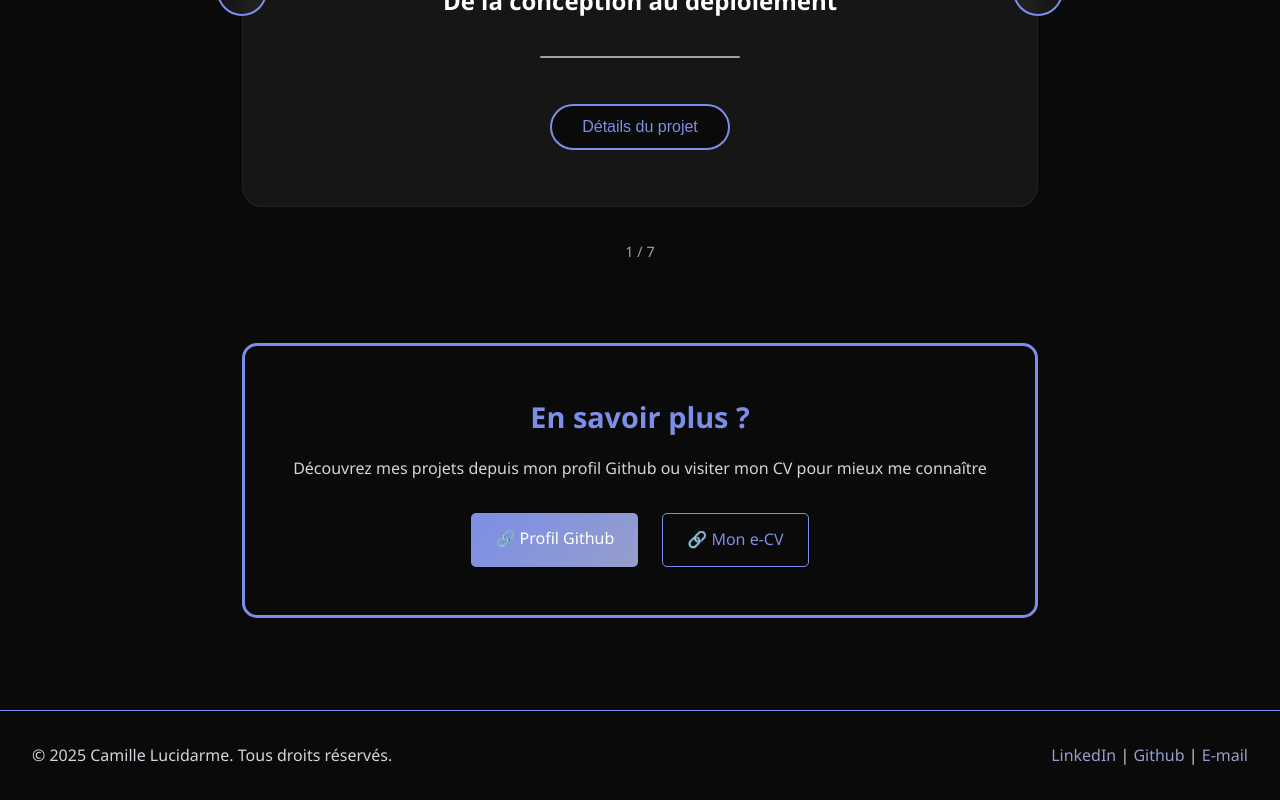
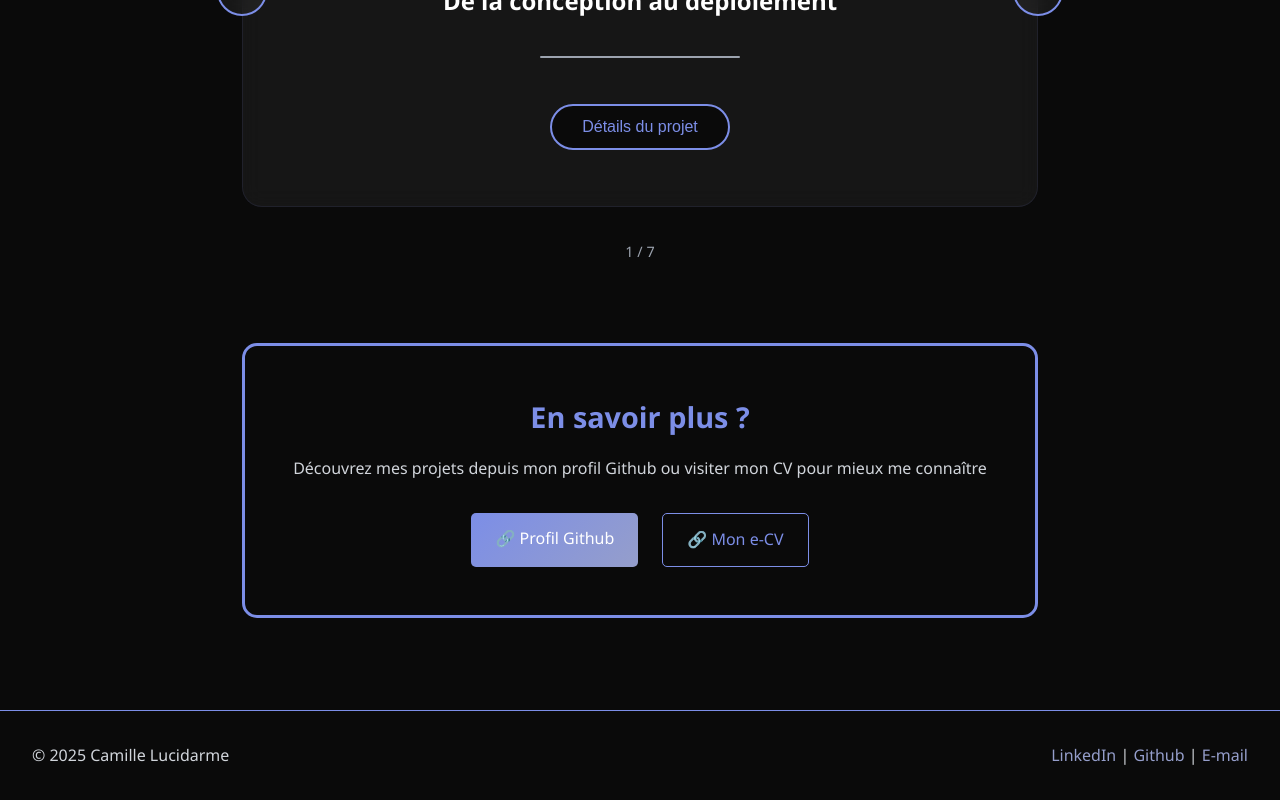
Before and after one commit to Kaymoll/-Portfolio-react-, a React (Create React App) app: page / in a window 1280 px wide. Shown: the part 515-1315 px from the top of the page. Built offline with nearby package versions, Linux system fonts and the light colour scheme.

Commit message:
footer adjust

```diff
--- a/src/App.js
+++ b/src/App.js
@@ -531,7 +531,7 @@ const projectData7 = {
         viewport={{ once: true }}
         transition={{ duration: 0.8 }}
       >
-        <p>© 2025 Camille Lucidarme. Tous droits réservés.</p>
+        <p>&copy; 2025 Camille Lucidarme</p>
         <motion.div
           className="footer-links"
           whileInView={{ opacity: 1, x: 0 }}
```
